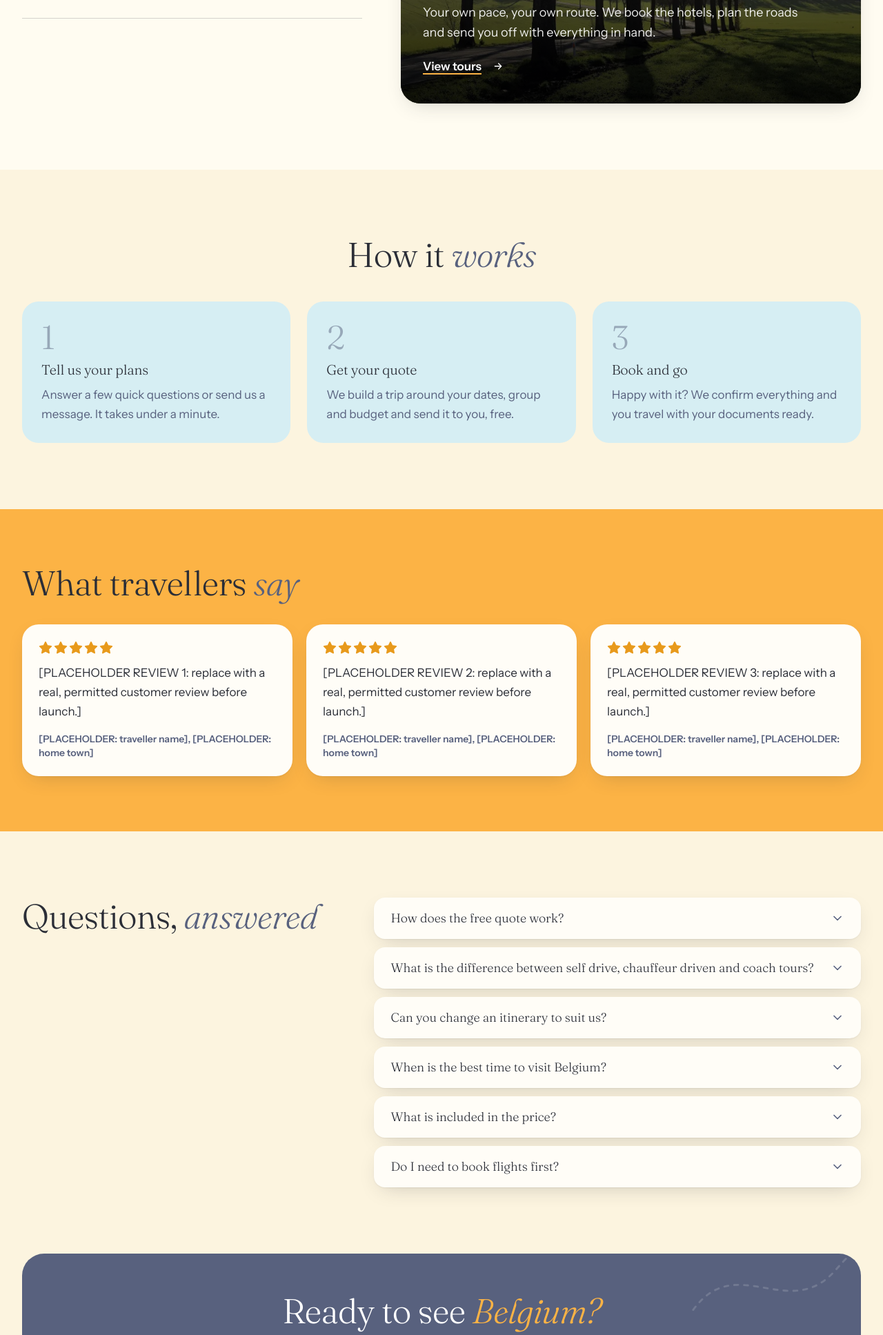
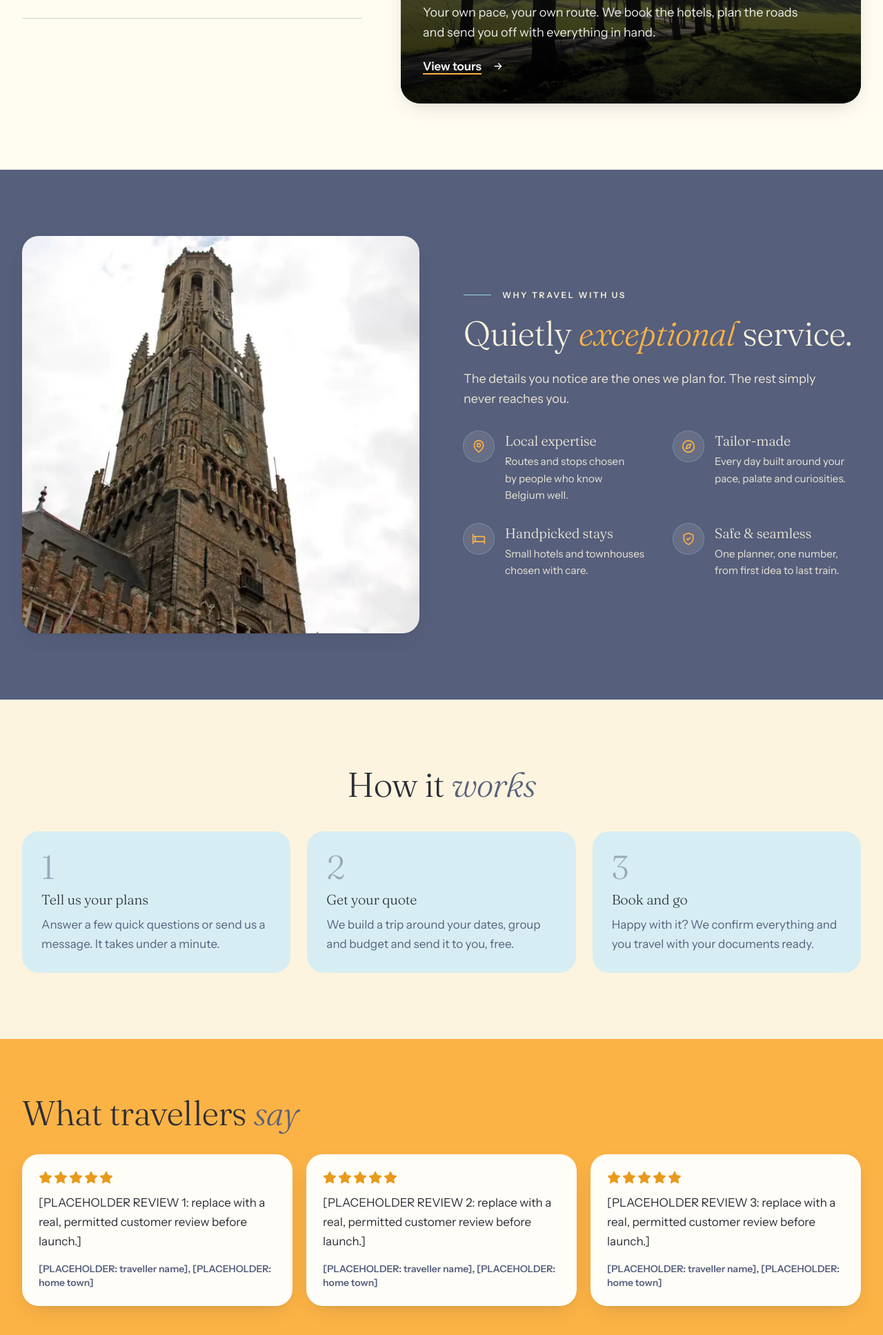
Before and after one commit to johnernel/belgium-tours, a Laravel app: page / in a window 1280 px wide. Shown: the part 4086-6021 px from the top of the page at 69% size. Run offline with Laravel 12, Linux system fonts and the light colour scheme; data comes from the database, SQL or seed files in the repository; style sheets or scripts are compiled from the project's sources; some libraries are stand-ins or nearby versions.

Commit message:
Why Choose Us section on a dusk background, stats band hidden until real figures are entered
Co-Authored-By: Claude Sonnet 5.5 <noreply@anthropic.com>

```diff
--- a/resources/css/brand.css
+++ b/resources/css/brand.css
@@ -17,6 +17,7 @@
     --color-amber-ink: #9a5b00; /* amber for text on cream (4.9:1) */
     --color-ink: #2b2e37;
     --color-paper: #fffdf7;
+    --color-dusk: #565f7c; /* Why Choose Us section background */
     --color-ivory: #fffcf1; /* Travel Your Way section background */
     --color-bar: #f3ecd8; /* sticky navigation bar */
 
--- a/resources/views/pages/home.blade.php
+++ b/resources/views/pages/home.blade.php
@@ -145,6 +145,9 @@
     'heading' => $c('way_heading') ?: 'Travel *Your Way*',
 ])
 
+{{-- 6c. WHY CHOOSE US: dusk background, features, optional confirmed stats --}}
+@include('partials.why-choose-us')
+
 {{-- 7. HOW IT WORKS (a real sequence, so numbered) --}}
 <section class="py-16 sm:py-24" aria-labelledby="how-title">
     <div class="container-page">
--- /dev/null
+++ b/resources/views/partials/why-choose-us.blade.php
@@ -0,0 +1,55 @@
+{{-- Include with: c (content closure). Dusk background, cream text, amber accents, aqua only for small details. --}}
+@php
+    $features = collect([1, 2, 3, 4])->map(fn ($n) => ['icon' => ['map-pin', 'compass', 'bed', 'shield'][$n - 1], 'title' => $c("wcu_{$n}_title"), 'text' => $c("wcu_{$n}_text")])->filter(fn ($f) => $f['title']);
+    // Numbers are only shown once the client has confirmed real figures (Admin > Pages > Home); nothing is invented.
+    $stats = collect([1, 2, 3, 4])->map(fn ($n) => ['value' => $c("wcu_stat_{$n}_value"), 'label' => $c("wcu_stat_{$n}_label")])->filter(fn ($s) => $s['value'] && $s['label']);
+    $badgeValue = $c('wcu_badge_value');
+@endphp
+<section class="on-dark bg-dusk py-16 text-cream sm:py-24" aria-labelledby="wcu-title">
+    <div class="container-page">
+        <div class="grid gap-10 lg:grid-cols-2 lg:items-center lg:gap-16">
+            <div class="relative">
+                <div class="relative h-[26rem] overflow-hidden rounded-3xl shadow-card sm:h-[32rem] lg:h-[36rem]">
+                    <x-photo base="images/photos/bruges-belfry" alt="The Belfry tower rising above the rooftops of Bruges" :widths="[480, 800, 1280, 1600]" sizes="(min-width:1024px) 600px, 92vw" fetchpriority="low" :ratio="[3840, 2560]" class="absolute inset-0 size-full" />
+                </div>
+                @if($badgeValue)
+                    <div class="absolute -bottom-6 right-4 flex size-28 flex-col items-center justify-center rounded-full bg-amber text-center text-ink shadow-card sm:right-8 sm:size-32">
+                        <span class="font-serif text-3xl leading-none">{{ $badgeValue }}</span>
+                        <span class="mt-1 max-w-[6rem] text-[0.65rem] font-semibold uppercase leading-tight tracking-widest">{{ $c('wcu_badge_label') }}</span>
+                    </div>
+                @endif
+            </div>
+
+            <div>
+                <p class="flex items-center gap-4 text-xs font-semibold uppercase tracking-[0.22em] text-cream">
+                    <span class="h-px w-10 bg-sky" aria-hidden="true"></span>{{ $c('wcu_eyebrow') ?: 'Why travel with us' }}
+                </p>
+                <h2 id="wcu-title" class="mt-5 font-serif text-heading text-cream">@heading($c('wcu_heading') ?: 'Quietly *exceptional* service.')</h2>
+                <p class="mt-6 max-w-lg text-lg leading-relaxed text-cream/90">{{ $c('wcu_sub') }}</p>
+
+                <ul class="mt-8 grid gap-x-8 gap-y-7 sm:grid-cols-2">
+                    @foreach($features as $f)
+                        <li class="flex gap-4">
+                            <span class="flex size-11 shrink-0 items-center justify-center rounded-full bg-cream/10 text-amber ring-1 ring-sky/40">@icon($f['icon'], 'size-5')</span>
+                            <div>
+                                <h3 class="font-serif text-xl font-normal leading-snug text-cream">{{ $f['title'] }}</h3>
+                                <p class="mt-1 text-[0.95rem] leading-relaxed text-cream/90">{{ $f['text'] }}</p>
+                            </div>
+                        </li>
+                    @endforeach
+                </ul>
+            </div>
+        </div>
+
+        @if($stats->isNotEmpty())
+            <div class="mt-16 grid overflow-hidden rounded-2xl bg-ink sm:mt-20 {{ ['', 'sm:grid-cols-1', 'sm:grid-cols-2', 'sm:grid-cols-3', 'sm:grid-cols-4'][min($stats->count(), 4)] }}">
+                @foreach($stats as $s)
+                    <div class="border-b border-cream/20 px-6 py-8 text-center last:border-b-0 sm:border-b-0 sm:border-r sm:last:border-r-0">
+                        <p class="font-serif text-4xl text-amber sm:text-5xl">{{ $s['value'] }}</p>
+                        <p class="mt-2 text-xs font-semibold uppercase tracking-[0.18em] text-cream/90">{{ $s['label'] }}</p>
+                    </div>
+                @endforeach
+            </div>
+        @endif
+    </div>
+</section>
```
Also changed, not shown: CLAUDE.md (+1 -0 lines), database/seeders/ContentSeeder.php (+17 -0 lines), docs/reference/CONTENT_TO_CONFIRM.md (+1 -0 lines), tests/Feature/DestinationsTest.php (+12 -0 lines).
